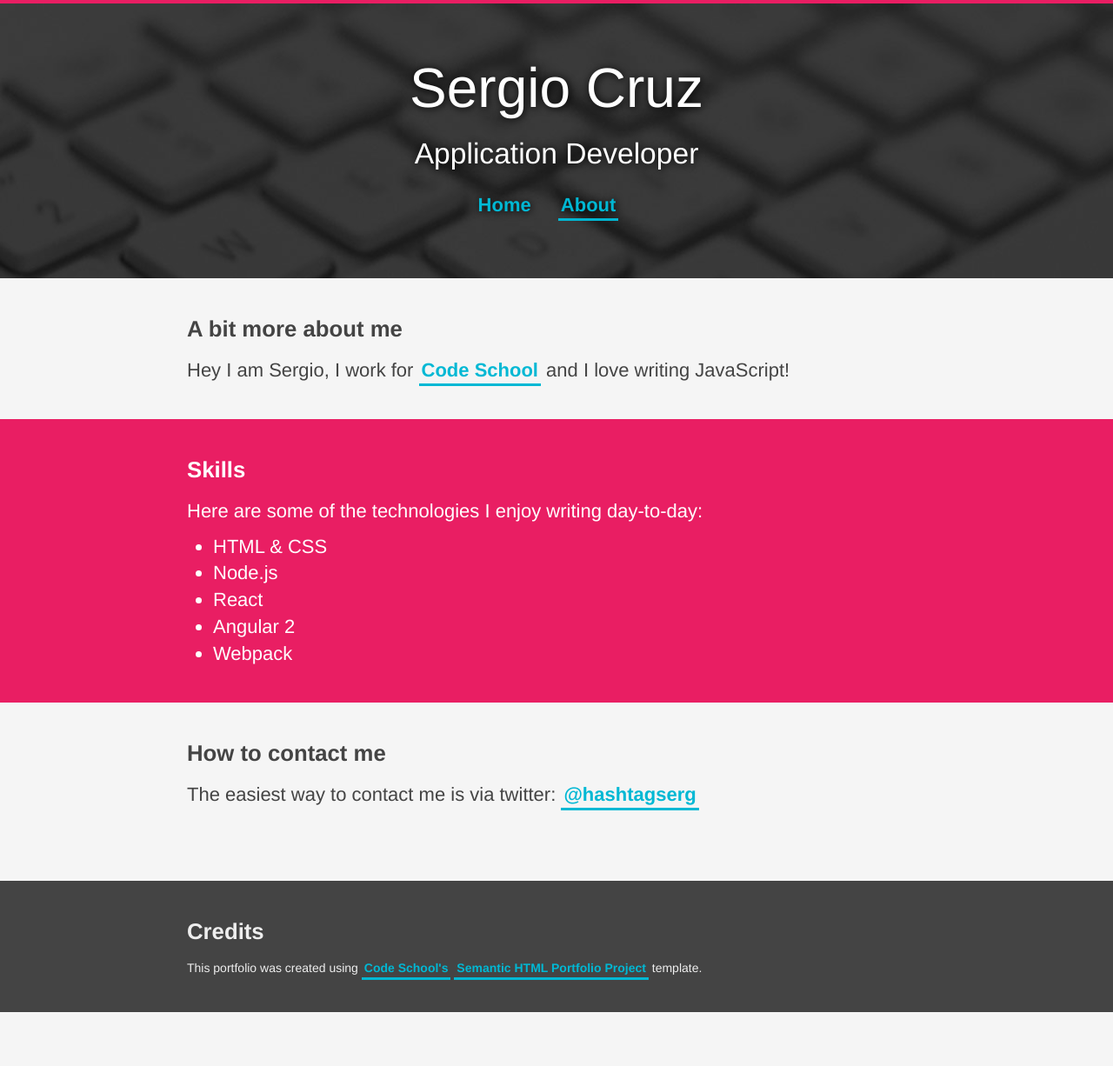
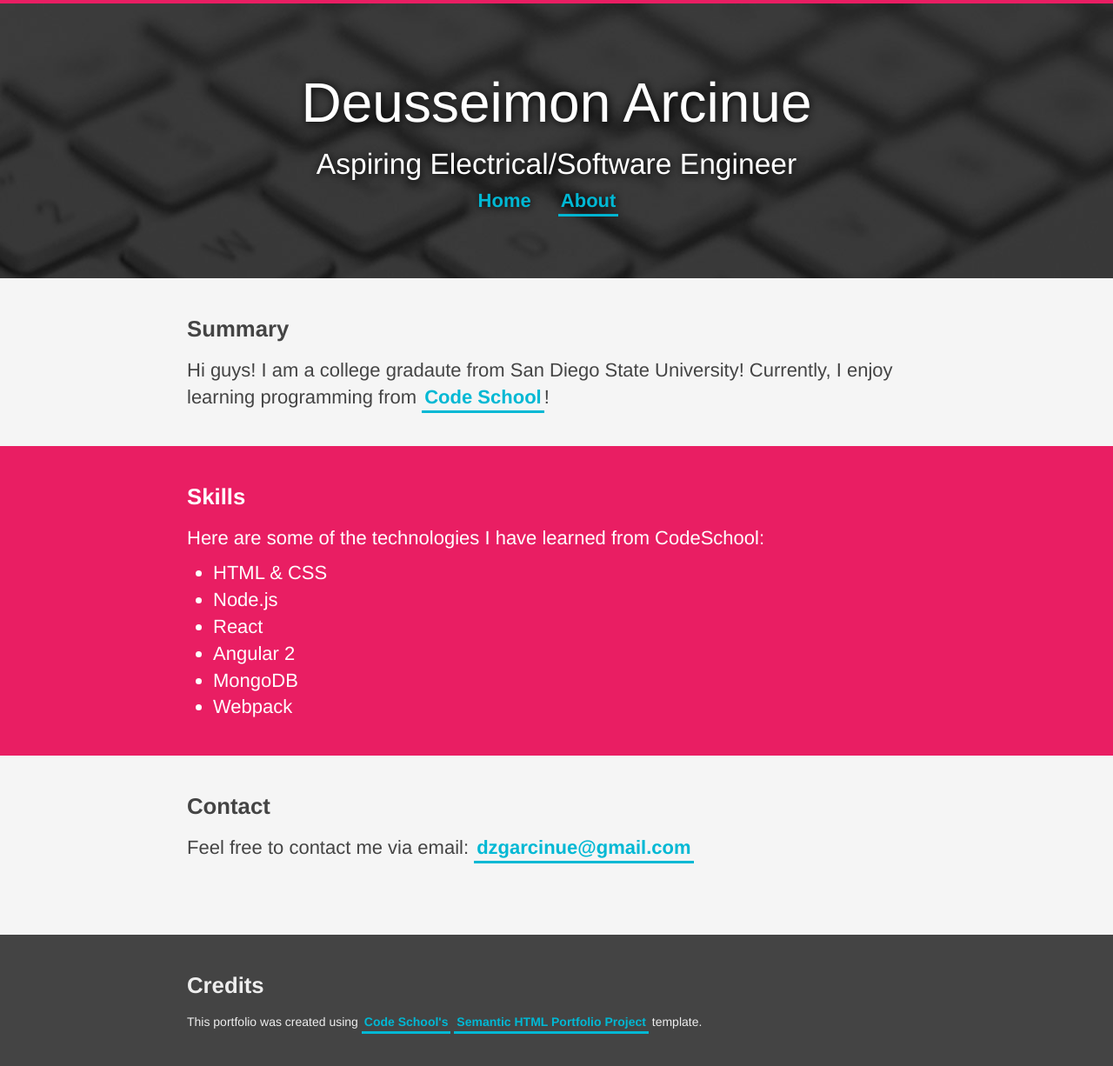
Before and after one commit to codeschool-projects/SemanticHTMLPortfolioProject, a website: page src/index.html in a window 1280 px wide. Shown: the whole page at 87% size. Before the commit the page ends 1164 px from the top, so only its background shows below. Drawn offline with Linux system fonts and the light colour scheme.

Commit message:
complete project

```diff
--- a/src/index.html
+++ b/src/index.html
@@ -10,51 +10,56 @@
 
 <body>
 
-  <div class="header">
-    <h1>Sergio Cruz</h1>
-    <h2>Application Developer</h2>
 
-    <ul class="nav">
+    <header>
+      <nav>
+    <h1>Deusseimon Arcinue</h1>
+    <h2>Aspiring Electrical/Software Engineer</h2>
+    <ul>
       <li><a href="index.html" class="active">Home</a></li>
       <li><a href="about.html">About</a></li>
     </ul>
-  </div>
+    </nav>
+  </header>
+<main>
+  <section class="tagline">
 
-  <div class="tagline">
     <div class="content-wrapper">
-      <h3>A bit more about me</h3>
-      <p>Hey I am Sergio, I work for <a target="_blank" href="https://www.codeschool.com">Code School</a> and I love writing JavaScript!</p>
+      <h3>Summary</h3>
+      <p>Hi guys! I am a college gradaute from San Diego State University!
+        Currently, I enjoy learning programming from <a target="_blank" href="https://www.codeschool.com">Code School</a>!</p>
     </div>
-  </div>
+  </section>
 
-
-  <div class="skills">
+  <section class="skills">
     <div class="content-wrapper">
       <h3>Skills</h3>
-      <p>Here are some of the technologies I enjoy writing day-to-day:</p>
+      <p>Here are some of the technologies I have learned from CodeSchool:</p>
       <ul>
         <li>HTML &amp; CSS</li>
         <li>Node.js</li>
         <li>React</li>
         <li>Angular 2</li>
+        <li>MongoDB</li>
         <li>Webpack</li>
       </ul>
     </div>
-  </div>
+  </section>
 
-  <div class="contact">
+  <section class="contact">
     <div class="content-wrapper">
-      <h3>How to contact me</h3>
-      <p>The easiest way to contact me is via twitter: <a target="_blank" href="https://twitter.com/hashtagserg">@hashtagserg</a></p>
+      <h3>Contact</h3>
+      <p>Feel free to contact me via email: <a target="_blank" href="dzgarcinue@gmail.com">dzgarcinue@gmail.com</a></p>
     </div>
-  </div>
+  </section>
+</main>
 
-  <div class="footer">
+  <footer>
     <div class="content-wrapper">
       <h3>Credits</h3>
       <p>This portfolio was created using <a href='https://www.codeschool.com'>Code School's</a> <a href='https://github.com/codeschool/SemanticHTMLPortfolioProject'>Semantic HTML Portfolio Project</a> template.</p>
     </div>
-  </div>
+  </footer>
 
 </body>
 
```
